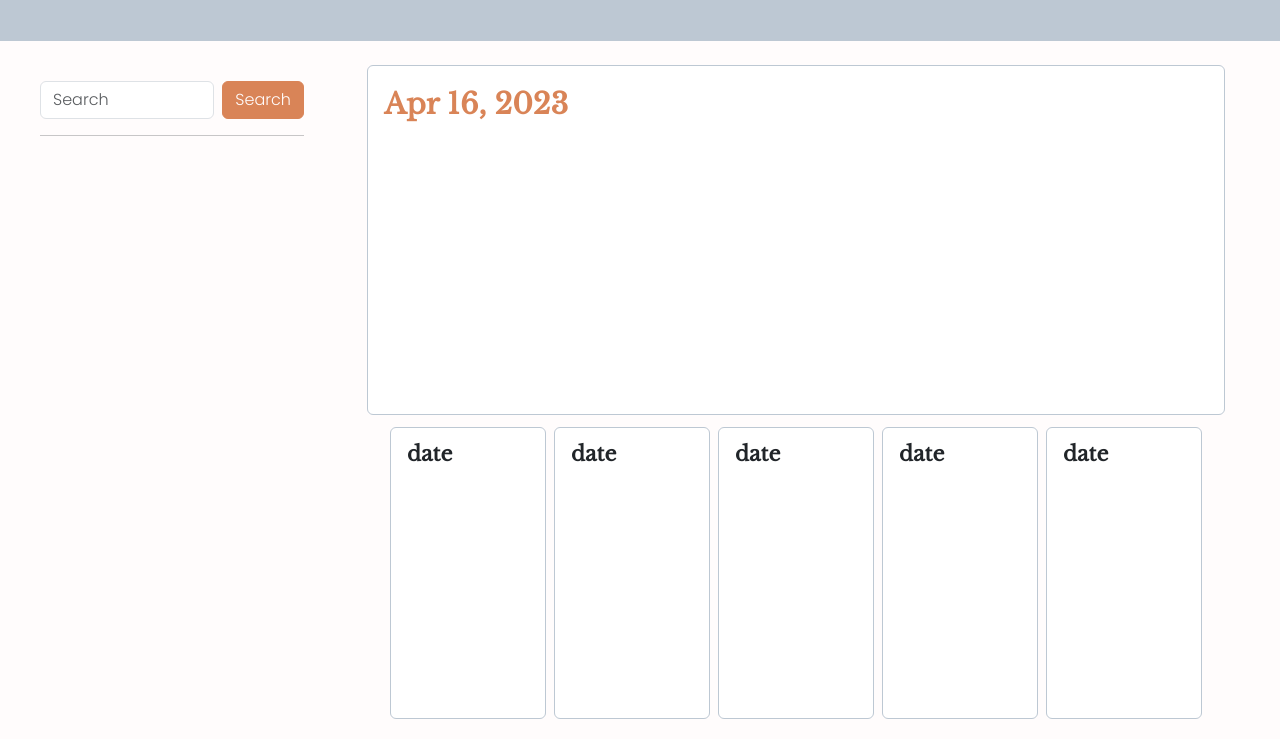
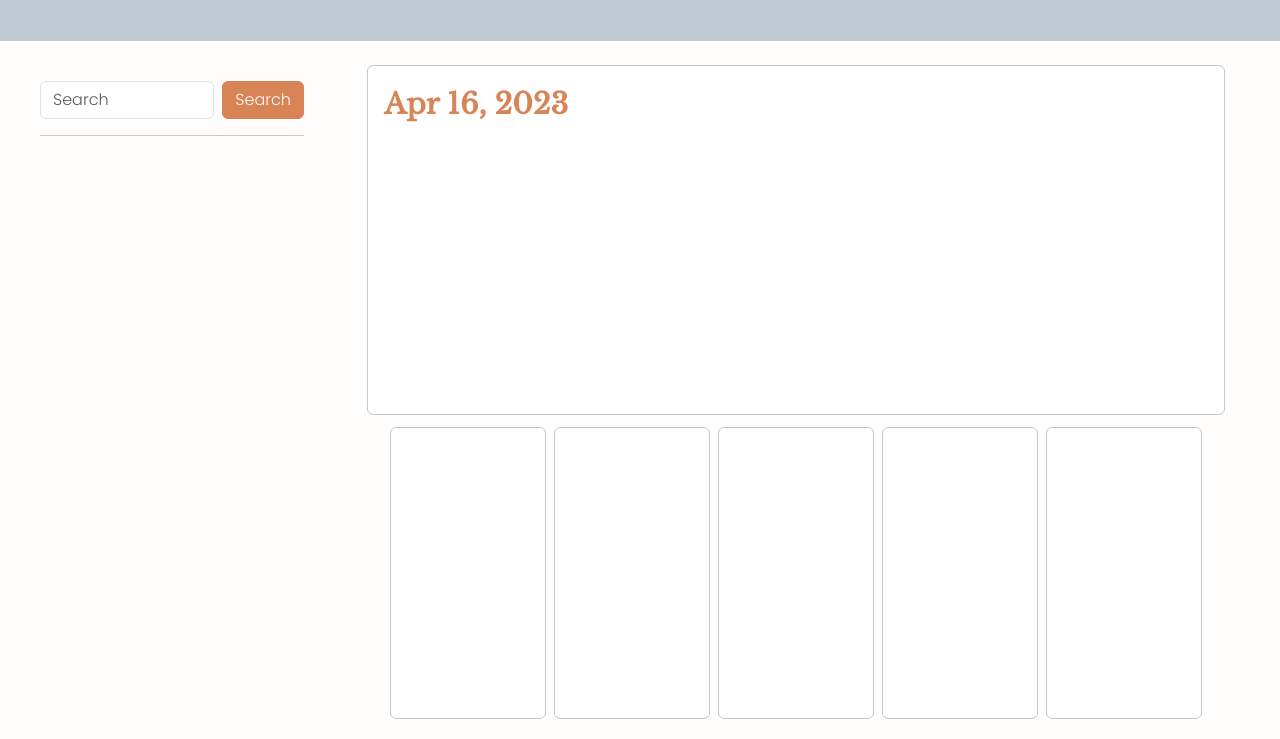
Before and after one commit to josielynngriffin/weather-dash-challenge-06, a plain HTML site: page index.html in a window 1280 px wide. Shown: the part 106-845 px from the top of the page. Drawn offline with nearby package versions, Linux system fonts and the light colour scheme; a web font is replaced by a local one.

Commit message:
Remove inner HTML in forecast card dates

```diff
--- a/index.html
+++ b/index.html
@@ -67,7 +67,7 @@
             <div class="future-forecast__container d-flex flex-column flex-lg-row col-12 justify-content-lg-center" id="future-forecast__container">
                 <div class="card flex-row m-1 col-12 col-lg-2">
                     <div class="card-body col-12 col-lg-2">
-                      <h5 class="card-title" id="forecast-1__date">date</h5>
+                      <h5 class="card-title" id="forecast-1__date"></h5>
                       <figure id="forecast-1__icon">
                       </figure>
                       <p class="card-text m-2" id="forecast-1__temp"></p>
@@ -77,7 +77,7 @@
                 </div>
                 <div class="card flex-row m-1 col-12 col-lg-2">
                     <div class="card-body col-12 col-lg-2">
-                      <h5 class="card-title" id="forecast-2__date">date</h5>
+                      <h5 class="card-title" id="forecast-2__date"></h5>
                       <figure id="forecast-2__icon">
                       </figure>
                       <p class="card-text m-2" id="forecast-2__temp"></p>
@@ -87,7 +87,7 @@
                 </div>
                 <div class="card flex-row m-1 col-12 col-lg-2">
                     <div class="card-body col-12 col-lg-2">
-                      <h5 class="card-title" id="forecast-3__date">date</h5>
+                      <h5 class="card-title" id="forecast-3__date"></h5>
                       <figure id="forecast-3__icon">
                       </figure>
                       <p class="card-text m-2" id="forecast-3__temp"></p>
@@ -97,7 +97,7 @@
                 </div>
                 <div class="card flex-row m-1 col-12 col-lg-2">
                     <div class="card-body col-12 col-lg-2">
-                      <h5 class="card-title" id="forecast-4__date">date</h5>
+                      <h5 class="card-title" id="forecast-4__date"></h5>
                       <figure id="forecast-4__icon">
                       </figure>
                       <p class="card-text m-2" id="forecast-4__temp"></p>
@@ -107,7 +107,7 @@
                 </div>
                 <div class="card flex-row m-1 col-12 col-lg-2">
                     <div class="card-body col-12 col-lg-2">
-                      <h5 class="card-title" id="forecast-5__date">date</h5>
+                      <h5 class="card-title" id="forecast-5__date"></h5>
                       <figure id="forecast-5__icon">
                       </figure>
                       <p class="card-text m-2" id="forecast-5__temp"></p>
```
